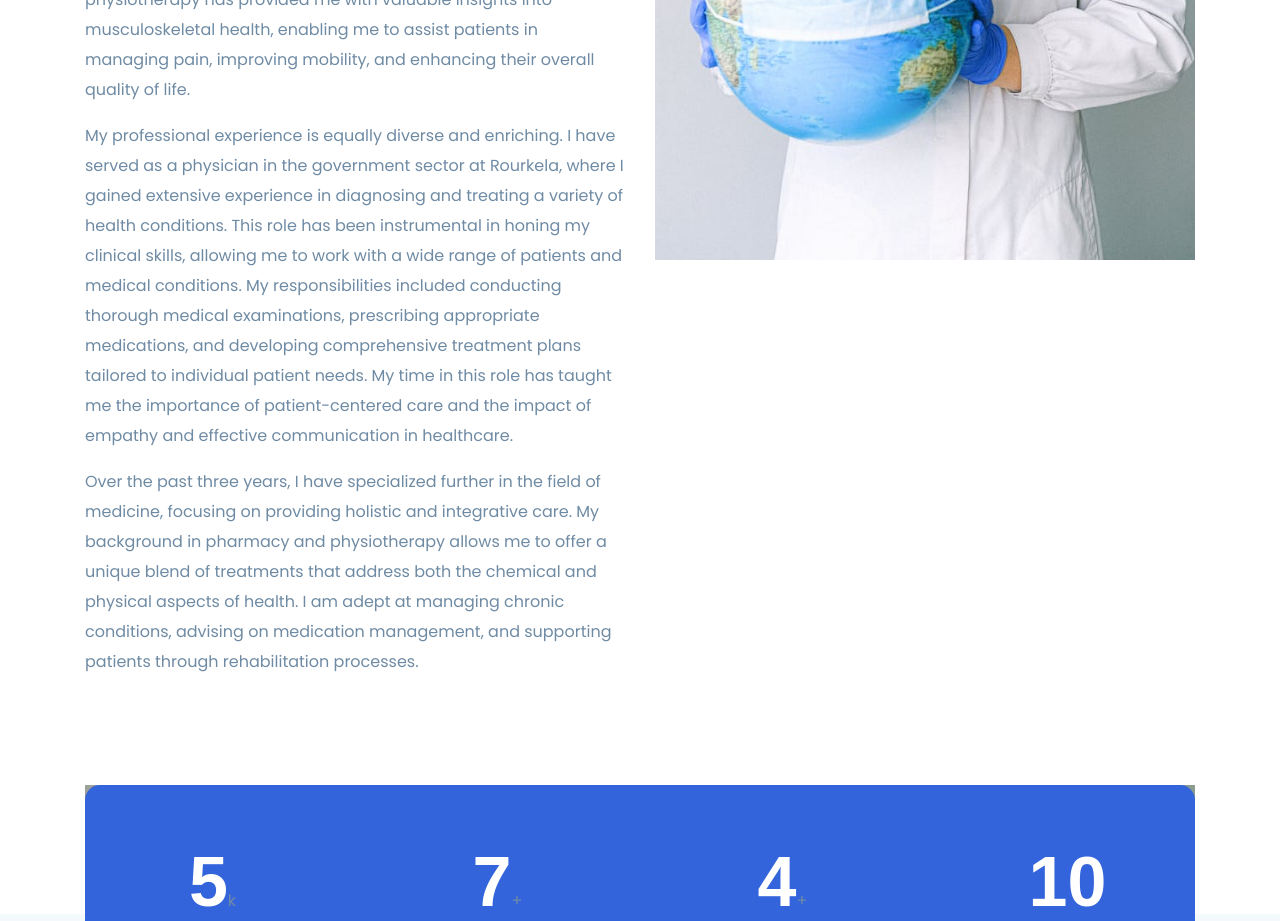
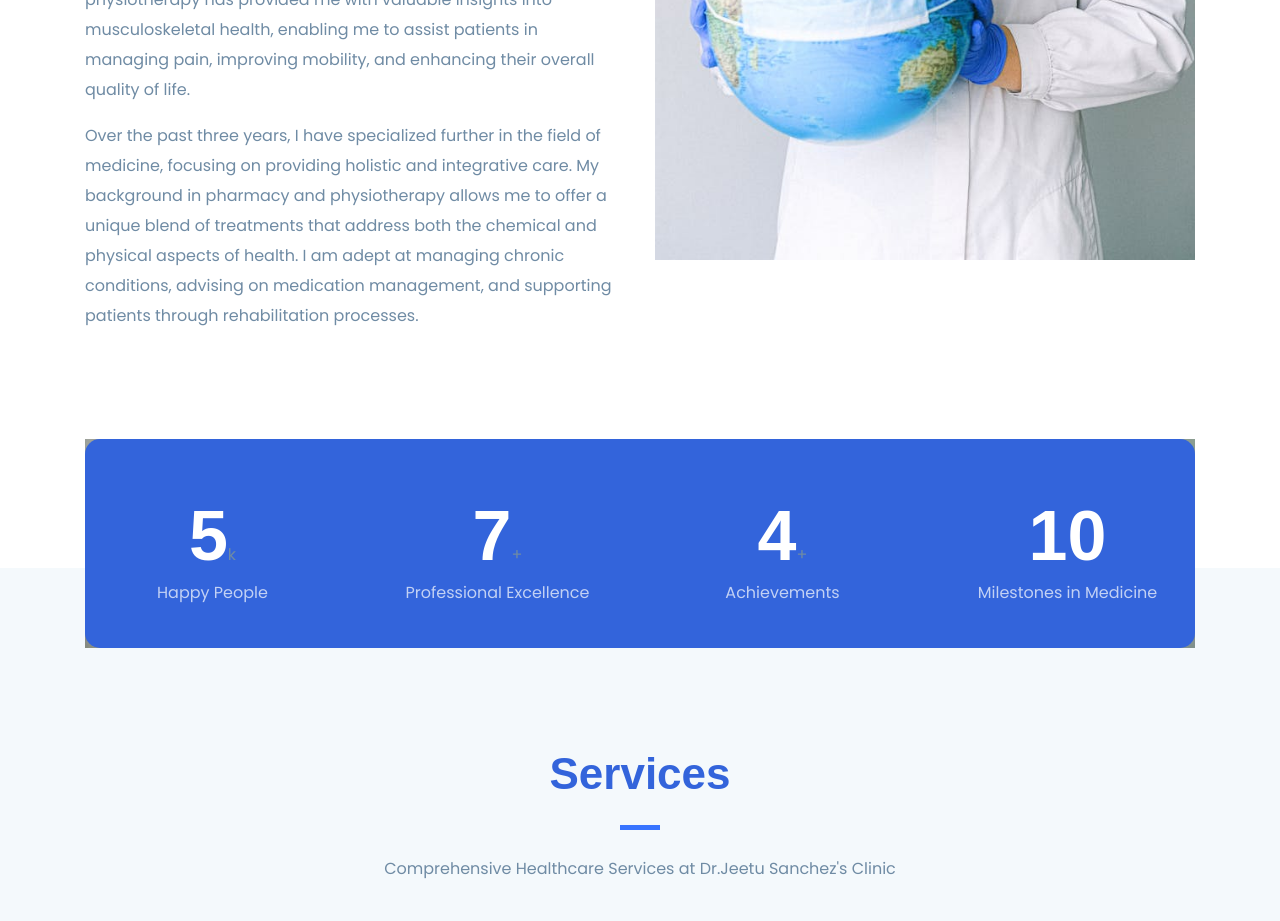
Before and after one commit to MrAkash33/drjeetu, a Next.js app: page / in a window 1280 px wide. Shown: the part 1780-2701 px from the top of the page. Built offline with nearby package versions, Linux system fonts and the light colour scheme; some icons are missing.

Commit message:
Update About.jsx

```diff
--- a/components/About/About.jsx
+++ b/components/About/About.jsx
@@ -15,9 +15,9 @@ const About = () => {
         <p class="about-sub-heading my-2">
          In addition to my pharmacy credentials, I hold a diploma in physiotherapy from Lucknow University. This dual qualification has allowed me to approach healthcare from a holistic perspective, understanding not only the pharmacological needs of my patients but also their physical rehabilitation requirements. My education in physiotherapy has provided me with valuable insights into musculoskeletal health, enabling me to assist patients in managing pain, improving mobility, and enhancing their overall quality of life.
         </p>
-        <p class="about-sub-heading my-2">
+{/*         <p class="about-sub-heading my-2">
          My professional experience is equally diverse and enriching. I have served as a physician in the government sector at Rourkela, where I gained extensive experience in diagnosing and treating a variety of health conditions. This role has been instrumental in honing my clinical skills, allowing me to work with a wide range of patients and medical conditions. My responsibilities included conducting thorough medical examinations, prescribing appropriate medications, and developing comprehensive treatment plans tailored to individual patient needs. My time in this role has taught me the importance of patient-centered care and the impact of empathy and effective communication in healthcare.
-        </p>
+        </p> */}
         <p class="about-sub-heading my-2">
          Over the past three years, I have specialized further in the field of medicine, focusing on providing holistic and integrative care. My background in pharmacy and physiotherapy allows me to offer a unique blend of treatments that address both the chemical and physical aspects of health. I am adept at managing chronic conditions, advising on medication management, and supporting patients through rehabilitation processes.
         </p>
```
